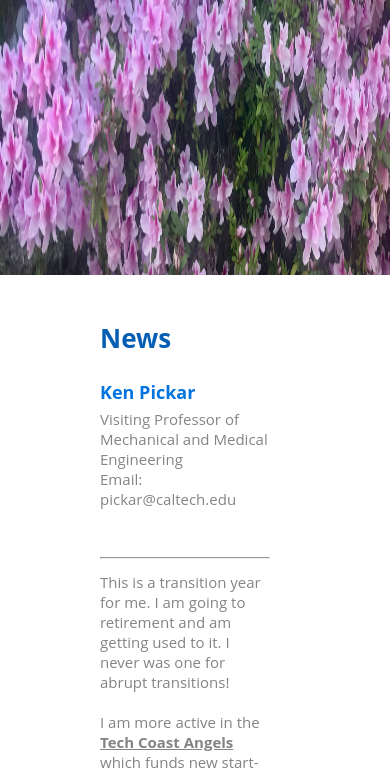
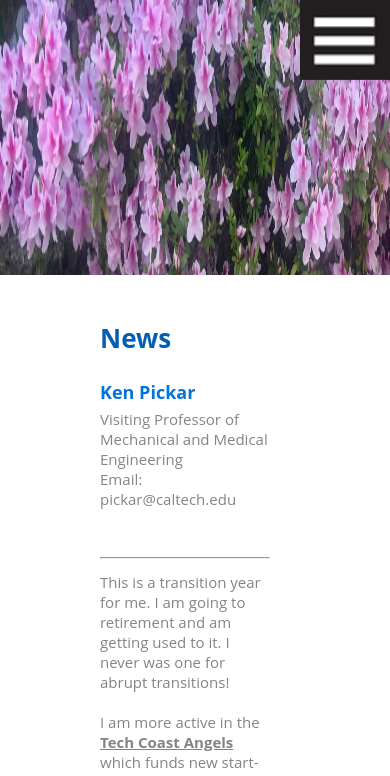
Before and after one commit to LydiaScienceAndArt/professorLoveMusic, a plain HTML site: page news.html in a window 390 px wide. Shown: the top 776 px of the page. Drawn offline with Linux system fonts and the light colour scheme.

Commit message:
Mobile Style css

```diff
--- a/news.html
+++ b/news.html
@@ -8,8 +8,10 @@
     </head>
     <body>
         <div id="news-wrapper">
-            <div class="top-background-news-page">
+            <div class="mobile-back-to-navi-icon">
             </div>
+	    <div class="top-background-news-page">
+	    </div>
             <div class="section">
                 <div class="section-title">News</div>
                 <br>
--- a/styles/style-body-right.css
+++ b/styles/style-body-right.css
@@ -437,3 +437,28 @@ a.lecture-attachment-link {
     background-repeat: no-repeat;
     background-size: 100% 100%;
 }
+
+
+/*Responsive web design: Mobile Styles*/
+@media only screen and (max-width: 400px) {
+    .top-background-news-page {
+	height: 275px;
+	width: 100%;
+	background-image: url("../images/flower-background-pickar-pic.jpeg");
+	background-repeat: no-repeat;
+	background-size: 100% 100%;
+    }
+
+    .mobile-back-to-navi-icon {
+        position: fixed;
+	top: 0px;
+	right: 0px;
+	height: 80px;
+	width: 90px;
+	background-image: url("../images/mobile-go-back-icon.png");
+	background-repeat: no-repeat;
+	background-size: 100% 100%;
+	z-index: 1000;
+    }
+
+}
```
Also changed, not shown: images/mobile-go-back-icon.png (added), 2 other files.
